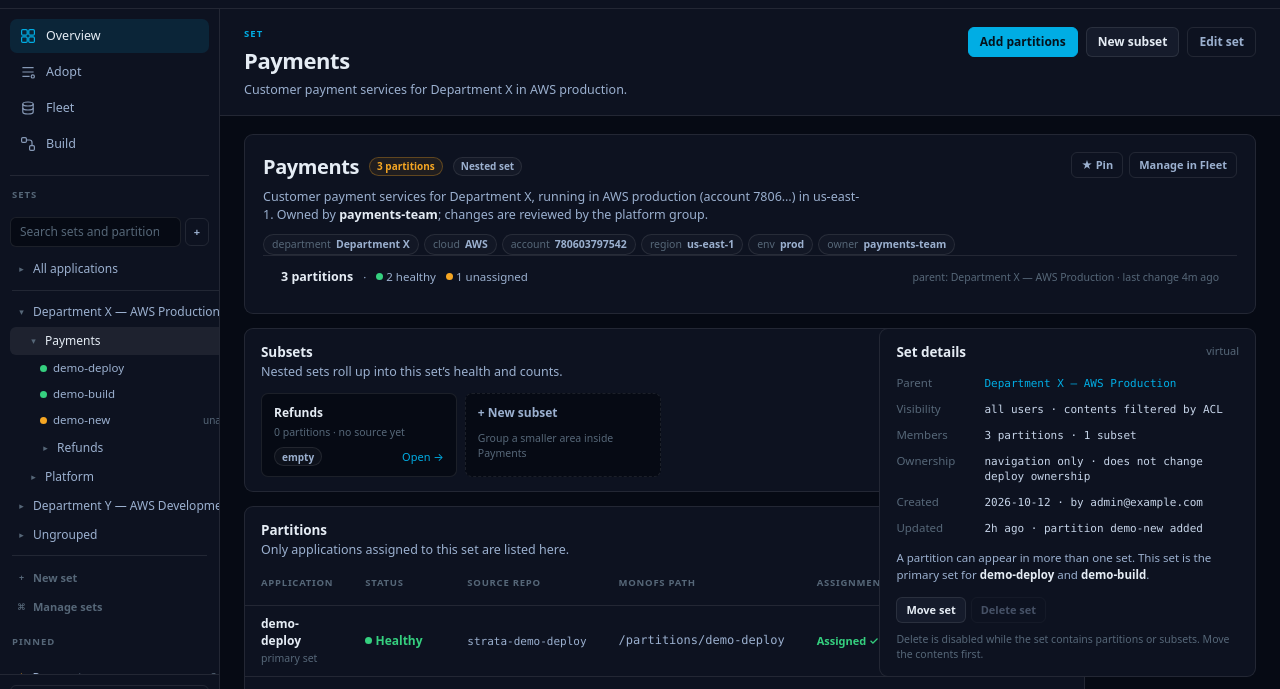
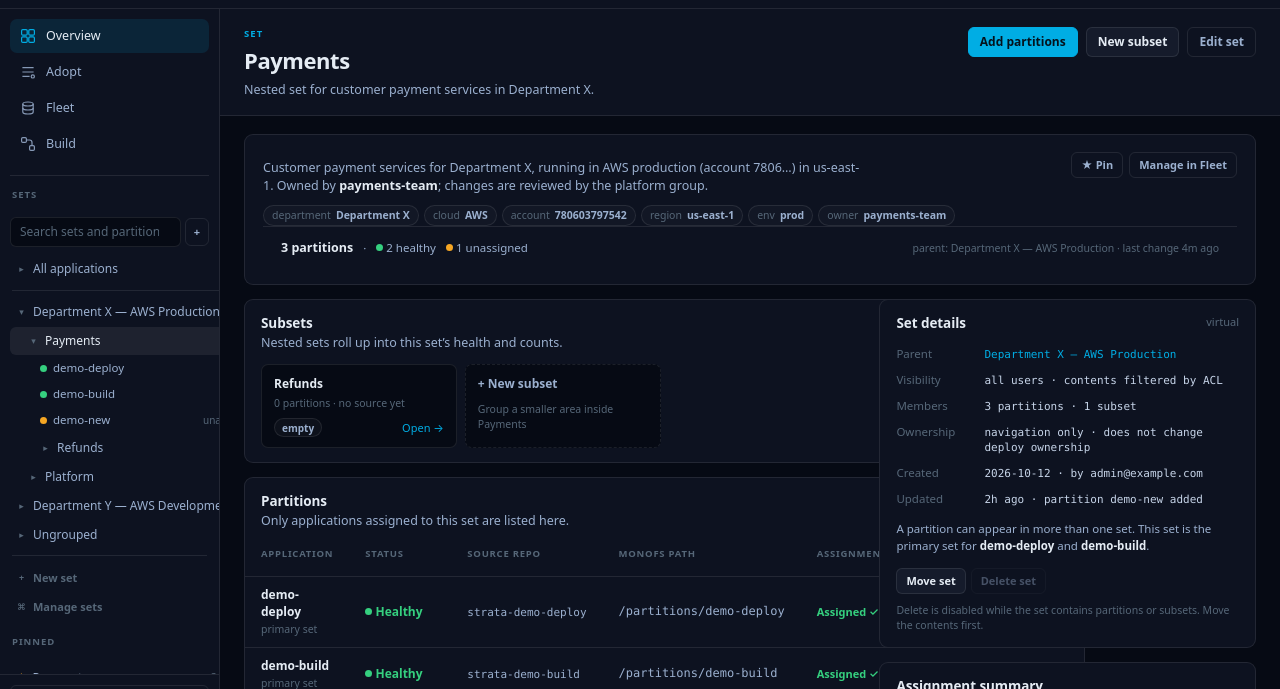
Before and after one commit to radryc/guardian, a website built with Vite: page docs/mockups/sets.html in a window 1280 px wide. Shown: the part 39-728 px from the top of the page. Built offline with nearby package versions, Linux system fonts and the light colour scheme.

Commit message:
docs(ui): refine set and fleet mockups
Remove the duplicated set title, keep the page header as the single title,
and note that the mockup data is intentionally small while the design targets
lazy-loaded trees and paginated set pages.

```diff
--- a/docs/mockups/sets.html
+++ b/docs/mockups/sets.html
@@ -91,7 +91,7 @@
       <div>
         <p class="eyebrow">Set</p>
         <h1>Payments</h1>
-        <p class="subtitle">Customer payment services for Department X in AWS production.</p>
+        <p class="subtitle">Nested set for customer payment services in Department X.</p>
       </div>
       <div class="head-right">
         <button class="btn primary">Add partitions</button>
@@ -105,11 +105,6 @@
       <section class="card set-hero">
         <div class="set-hero-top">
           <div>
-            <div class="app-title-line">
-              <h1 style="font-size: 20px;">Payments</h1>
-              <span class="badge amber">3 partitions</span>
-              <span class="badge">Nested set</span>
-            </div>
             <p class="set-desc">
               Customer payment services for Department X, running in AWS production
               (account 7806…) in us-east-1. Owned by <strong style="color: var(--text);">payments-team</strong>;
```
Also changed, not shown: docs/mockups/README.md.
